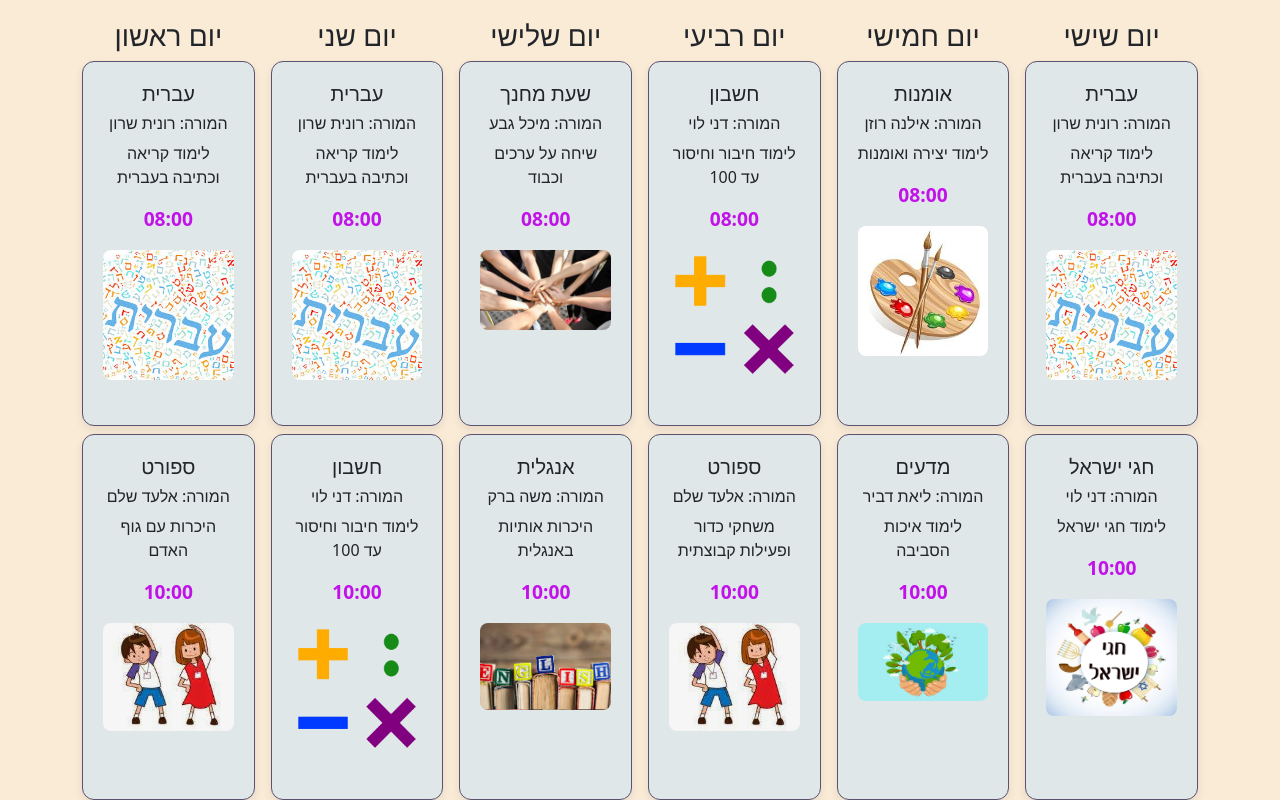
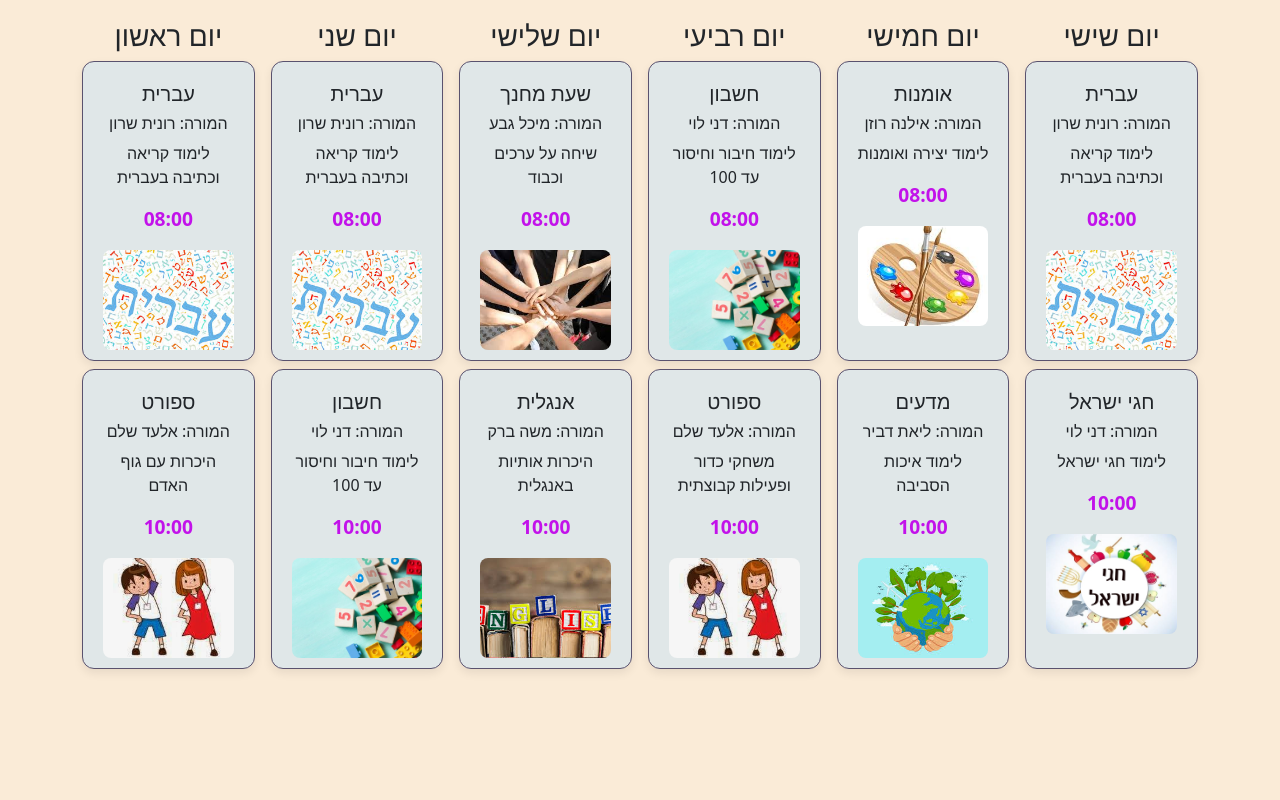
Before and after one commit to LidorHefets/project-Lidor-Hefets-207182114, a plain HTML site: page q1/index.html in a window 1280 px wide. Shown: the part 77-877 px from the top of the page. After the commit the page ends 800 px from the top, so only its background shows below. Drawn offline with nearby package versions, Linux system fonts and the light colour scheme.

Commit message:
עדכון 7

```diff
--- a/q1/index.html
+++ b/q1/index.html
@@ -16,6 +16,7 @@
 
       <!-- יום ראשון -->
       <div class="col-12 col-md-6 col-lg">
+        <div>
         <h3 class="text-center">יום ראשון</h3>
         <div class="card mb-2">
           <div class="card-body">
@@ -36,10 +37,11 @@
           </div>
         </div>
       </div>
+      </div>
 
       <!-- יום שני -->
       <div class="col-12 col-md-6 col-lg">
-        <h3 class="text-center">יום שני</h3>
+      <div><h3 class="text-center">יום שני</h3>
         <div class="card mb-2">
           <div class="card-body">
             <h5 class="card-title">עברית</h5>
@@ -55,13 +57,15 @@
             <h6 class="card-teacherName">המורה: דני לוי</h6>
             <p class="card-text">לימוד חיבור וחיסור עד 100</p>
             <p class="text-hour">10:00</p>
-            <img src="images/math.png" class="img-fluid d-none d-lg-block" alt="חשבון">
+            <img src="images/math2.jpg" class="img-fluid d-none d-lg-block" alt="חשבון">
           </div>
+        </div>
         </div>
       </div>
 
       <!-- יום שלישי -->
       <div class="col-12 col-md-6 col-lg">
+        <div>
         <h3 class="text-center">יום שלישי</h3>
         <div class="card mb-2">
           <div class="card-body">
@@ -82,9 +86,11 @@
           </div>
         </div>
       </div>
+      </div>
 
       <!-- יום רביעי -->
       <div class="col-12 col-md-6 col-lg">
+      <div>
         <h3 class="text-center">יום רביעי</h3>
         <div class="card mb-2">
           <div class="card-body">
@@ -92,7 +98,7 @@
             <h6 class="card-teacherName">המורה: דני לוי</h6>
             <p class="card-text">לימוד חיבור וחיסור עד 100</p>
             <p class="text-hour">08:00</p>
-            <img src="images/math.png" class="img-fluid d-none d-lg-block" alt="חשבון">
+            <img src="images/math2.jpg" class="img-fluid d-none d-lg-block" alt="חשבון">
           </div>
         </div>
         <div class="card">
@@ -105,9 +111,11 @@
           </div>
         </div>
       </div>
+      </div>
 
       <!-- יום חמישי -->
       <div class="col-12 col-md-6 col-lg">
+      <div>
         <h3 class="text-center">יום חמישי</h3>
         <div class="card mb-2">
           <div class="card-body">
@@ -128,9 +136,11 @@
           </div>
         </div>
       </div>
+      </div>
 
       <!-- יום שישי -->
       <div class="col-12 col-md-6 col-lg">
+      <div>
         <h3 class="text-center">יום שישי</h3>
         <div class="card mb-2">
           <div class="card-body">
@@ -151,6 +161,7 @@
           </div>
         </div>
       </div>
+      <div>
 
     </div>
   </div>
--- a/q1/style.css
+++ b/q1/style.css
@@ -18,16 +18,16 @@ body {
 
 
 .card {
-     height: 50%;
+  height: 300px;
+  overflow: hidden;
   background-color: #e0e7e8;
   border: 1px solid #5a526e;
   border-radius: 12px;
   box-shadow: 0 4px 10px rgba(0,0,0,0.08);
 }
 
-
 .card img {
-  max-height: 150px;
+  height: 100px;
   width: 100%;
   object-fit: cover;
   border-radius: 8px;
```
Also changed, not shown: q2/style.css (+15 -3 lines), q1/images/math.png (deleted), q1/images/math2.jpg (added).
